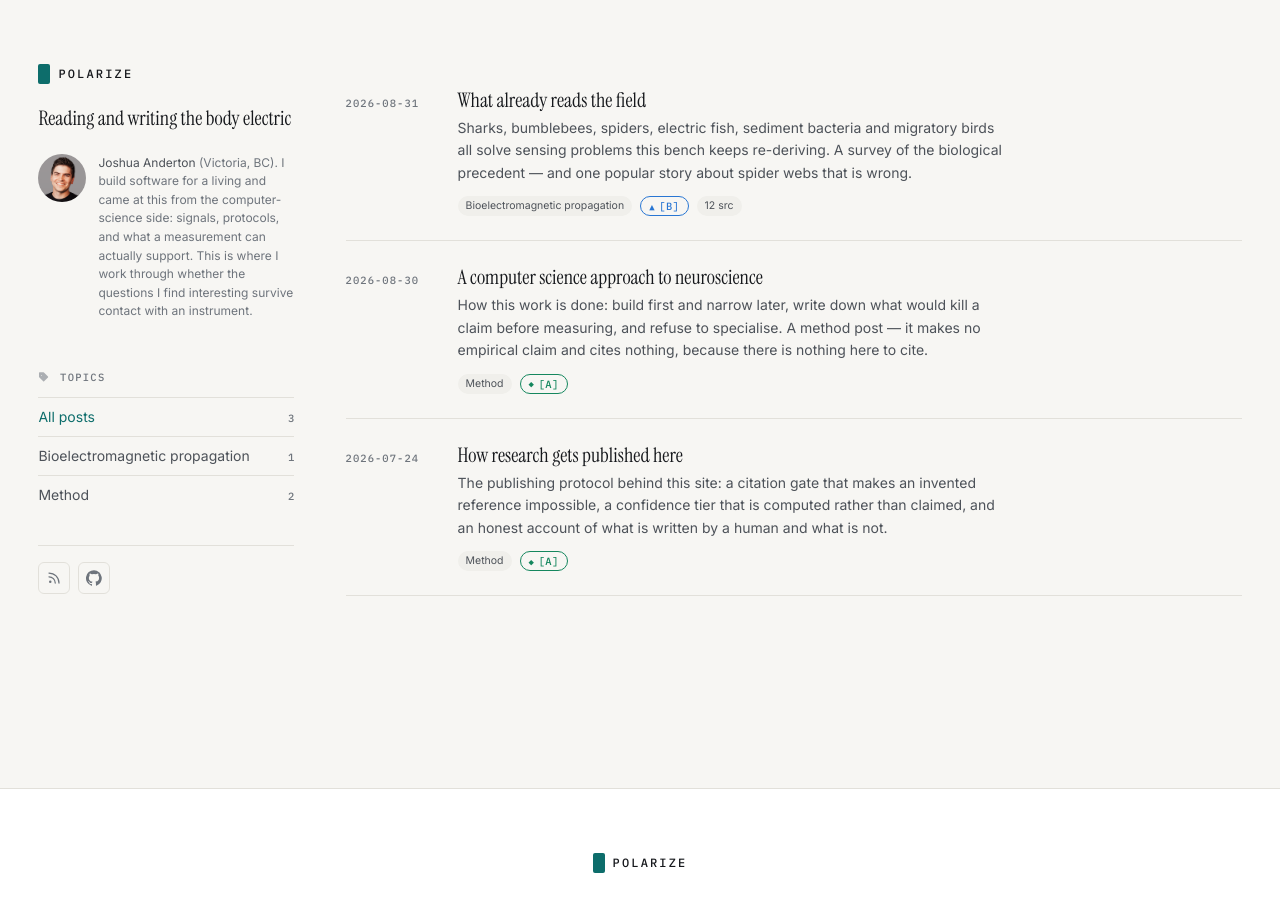
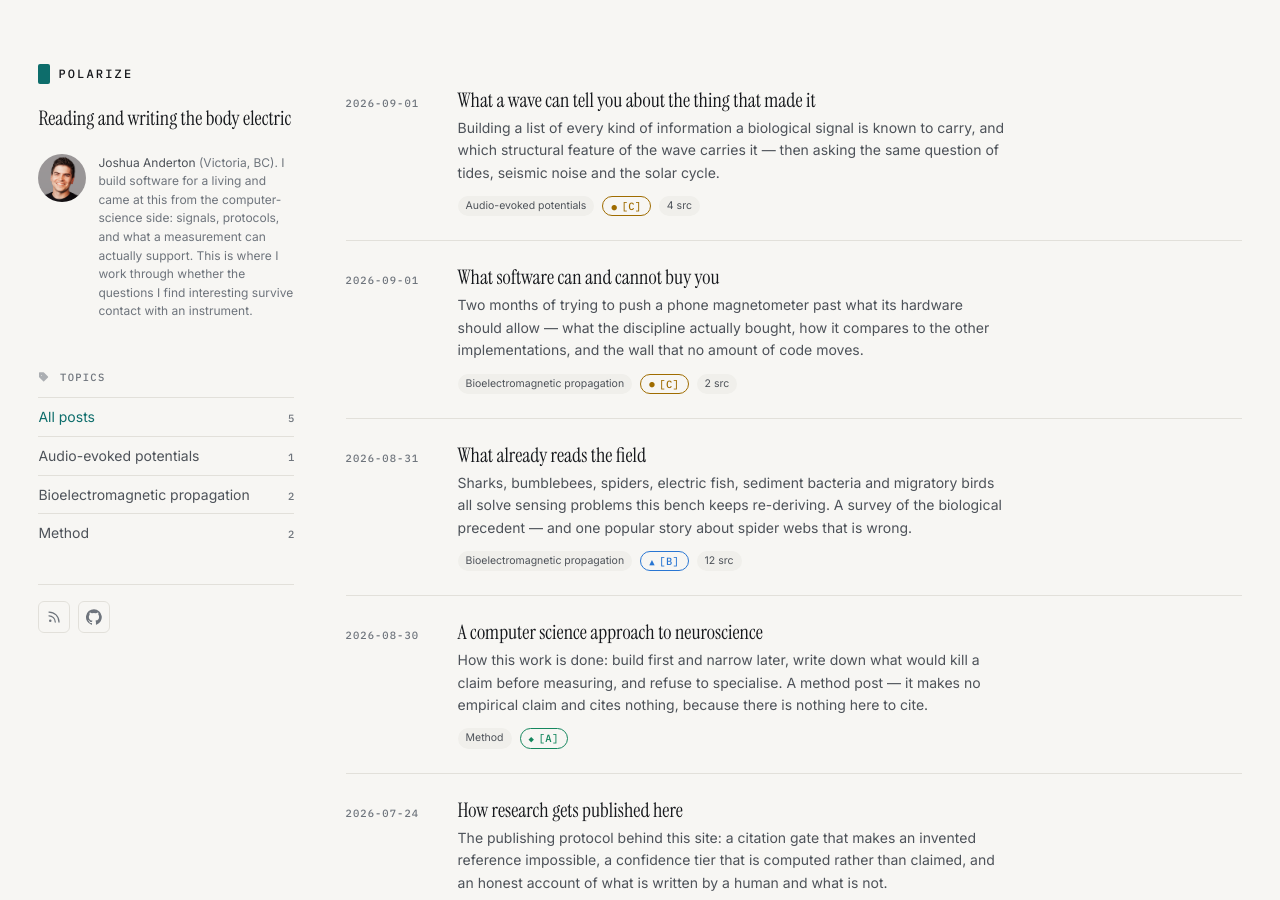
Before and after one commit to polarizetech/polarize.tech, a Jekyll site: the page built from index.html, in a window 1280 px wide and 900 px high. Built offline with Jekyll 4.4.1, drawn with Linux system fonts in a browser that asks for light colours; the list of posts is cut into pages by our own code; part of the change alters nothing that is shown.

Commit message:
posts: the magnetometer walkthrough, and the wave-information survey
"What software can and cannot buy you" — two months of pushing a phone
magnetometer, what the discipline bought, and the wall it does not move. Covers
the four comparator implementations (CrowdMag, phyphox, the NASA citizen-science
work, ADVIO), what each is for, and how each is used here — including the one
place a comparator is right and this rig is wrong: the calibrated channel is not
logged, and its absence caused a multi-day misattribution.

"What a wave can tell you about the thing that made it" — the survey process.
The six bioelectric signals catalogued, the information axes with a resolved
entry point each, and the non-biological waves read as a control. Its own
standing rule is the point: a high structure score on a signal with no organism
in it is a caution about the instrument, not a finding about nature.

Held back per the operator, and recorded in the research register rather than
silently dropped: the averaging-plateau technique (patentable-shaped), the
specific delivered-rate and noise-floor figures (cheap to scoop, not
patentable), and the decomposition hypothesis behind the wave survey (a
candidate novel integration). Both posts are tiered C and neither reports what
an unread source found.

Citation keys are the machine-generated ones, not the ones I guessed: the ECG
biometrics review is fratini2015 and the EEG one chan2018. Both verified against
their resolved titles before use.

Co-Authored-By: Claude Opus 5 <noreply@anthropic.com>

```diff
--- a/_data/citations.yml
+++ b/_data/citations.yml
@@ -1,6 +1,30 @@
 # GENERATED — DO NOT HAND-EDIT.
 # Source: polarizetech/research (machine-verified against Crossref/PubMed).
 # Regenerate: python3 scripts/sync_research.py
+
+attia2019:
+  doi: "10.1161/CIRCEP.119.007284"
+  first_author: "Attia"
+  year: "2019"
+  title: "Age and Sex Estimation Using Artificial Intelligence From Standard 12-Lead ECGs"
+  journal: "Circulation: Arrhythmia and Electrophysiology"
+  volume: "12"
+  registry: "crossref"
+  verified_on: "2026-09-01"
+  full_text_read: false
+  authors:
+    - "Attia Zachi I."
+    - "Friedman Paul A."
+    - "Noseworthy Peter A."
+    - "Lopez-Jimenez Francisco"
+    - "Ladewig Dorothy J."
+    - "Satam Gaurav"
+    - "Pellikka Patricia A."
+    - "Munger Thomas M."
+    - "Asirvatham Samuel J."
+    - "Scott Christopher G."
+    - "Carter Rickey E."
+    - "Kapa Suraj"
 
 bell1997:
   doi: "10.1038/387278a0"
@@ -33,6 +57,22 @@ blakemore1975:
   authors:
     - "Blakemore Richard"
 
+chan2018:
+  doi: "10.3389/fninf.2018.00066"
+  first_author: "Chan"
+  year: "2018"
+  title: "Challenges and Future Perspectives on Electroencephalogram-Based Biometrics in Person Recognition"
+  journal: "Frontiers in Neuroinformatics"
+  volume: "12"
+  registry: "crossref"
+  verified_on: "2026-09-01"
+  full_text_read: false
+  authors:
+    - "Chan Hui-Ling"
+    - "Kuo Po-Chih"
+    - "Cheng Chia-Yi"
+    - "Chen Yong-Sheng"
+
 clarke2013:
   doi: "10.1126/science.1230883"
   first_author: "Clarke"
@@ -49,6 +89,22 @@ clarke2013:
     - "Whitney Heather"
     - "Sutton Gregory"
     - "Robert Daniel"
+
+fratini2015:
+  doi: "10.1186/s12938-015-0072-y"
+  first_author: "Fratini"
+  year: "2015"
+  title: "Individual identification via electrocardiogram analysis"
+  journal: "BioMedical Engineering OnLine"
+  volume: "14"
+  registry: "crossref"
+  verified_on: "2026-09-01"
+  full_text_read: false
+  authors:
+    - "Fratini Antonio"
+    - "Sansone Mario"
+    - "Bifulco Paolo"
+    - "Cesarelli Mario"
 
 goldwyn2014:
   doi: "10.1523/JNEUROSCI.0175-14.2014"
@@ -148,6 +204,32 @@ kennedy2014:
     - "Abbott L F"
     - "Sawtell Nathaniel B"
 
+lima2021:
+  doi: "10.1038/s41467-021-25351-7"
+  first_author: "Lima"
+  year: "2021"
+  title: "Deep neural network-estimated electrocardiographic age as a mortality predictor"
+  journal: "Nature Communications"
+  volume: "12"
+  registry: "crossref"
+  verified_on: "2026-09-01"
+  full_text_read: false
+  authors:
+    - "Lima Emilly M."
+    - "Ribeiro Antônio H."
+    - "Paixão Gabriela M. M."
+    - "Ribeiro Manoel Horta"
+    - "Pinto-Filho Marcelo M."
+    - "Gomes Paulo R."
+    - "Oliveira Derick M."
+    - "Sabino Ester C."
+    - "Duncan Bruce B."
+    - "Giatti Luana"
+    - "Barreto Sandhi M."
+    - "Meira Jr Wagner"
+    - "Schön Thomas B."
+    - "Ribeiro Antonio Luiz P."
+
 martorell2019:
   doi: "10.1016/j.cell.2019.02.014"
   pmid: "30879788"
@@ -194,6 +276,19 @@ morley2018:
     - "Morley Erica L."
     - "Robert Daniel"
 
+odenwald2022:
+  doi: "10.1029/2020SW002669"
+  first_author: "Odenwald"
+  year: "2022"
+  title: "Can Smartphones Detect Geomagnetic Storms?"
+  journal: "Space Weather"
+  volume: "20"
+  registry: "crossref"
+  verified_on: "2026-09-01"
+  full_text_read: false
+  authors:
+    - "Odenwald S. F."
+
 ortegajimenez2013:
   doi: "10.1038/srep02108"
   first_author: "Ortega-Jimenez"
@@ -234,6 +329,19 @@ pfeffer2012:
     - "Schramm Andreas"
     - "Risgaard-Petersen Nils"
     - "Nielsen Lars Peter"
+
+roth2024:
+  doi: "10.1063/5.0201950"
+  first_author: "Roth"
+  year: "2024"
+  title: "The magnetocardiogram"
+  journal: "Biophysics Reviews"
+  volume: "5"
+  registry: "crossref"
+  verified_on: "2026-09-01"
+  full_text_read: false
+  authors:
+    - "Roth Bradley J."
 
 sutton2016:
   doi: "10.1073/pnas.1601624113"
--- /dev/null
+++ b/_posts/2026-09-01-what-a-wave-can-tell-you.md
@@ -0,0 +1,151 @@
+---
+title: "What a wave can tell you about the thing that made it"
+description: >-
+  Building a list of every kind of information a biological signal is known to
+  carry, and which structural feature of the wave carries it — then asking the
+  same question of tides, seismic noise and the solar cycle.
+date: 2026-09-01 11:00:00 -0600
+project: audio-evoked-potentials
+status: published
+tier: C
+claims:
+citations:
+  - fratini2015
+  - chan2018
+  - attia2019
+  - lima2021
+summary: >-
+  A heartbeat is usually treated as a trace of a heart working. The published
+  literature says it is considerably more than that — identity, sex, age and
+  health have all been read out of one. This is the survey of what a biological
+  wave is known to carry, which signals have been catalogued so far, and what
+  happened when the same reader was pointed at waves with no organism in them.
+---
+
+This is a process post. It is about building a list, why the list turned out to be the
+useful artefact, and what checking it against non-living waves did to it.
+
+The starting observation is unremarkable once stated: **an ECG is not only a record of a
+heart contracting.** The published literature has read identity, sex, age and health out
+of the same trace. If that is true of one signal, the obvious question is what *every*
+biological signal carries, and whether the same structural features carry it each time.
+
+Answering that properly starts with a boring inventory.
+
+## The signals catalogued so far
+
+Six, named by the tissue they come from rather than the application they serve. These are
+representative textbook ranges, not hard bounds.
+
+| signal | source | band | amplitude | what its shape is like |
+|---|---|---|---|---|
+| **ECG** | myocardium | ~0.05–100 Hz | 1–10 mV | strongly periodic, one sharp recurring event, very consistent beat shape |
+| **EEG** | cortex | ~0.5–100 Hz | 2 µV – 0.1 mV | broadband, oscillatory, band-structured, weakly event-locked |
+| **EMG** | skeletal muscle | ~2–500 Hz | 50 µV – 5 mV | burst-structured, high-frequency, amplitude tracks effort |
+| **EOG** | corneo-retinal dipole | ~DC–10 Hz | 10 µV – 5 mV | slow steps and ramps — saccades, blinks — essentially DC |
+| **EDA** | sweat glands | ~DC–2 Hz | µS-scale | a slow level with responses on top; not oscillatory at all |
+| **EGG** | stomach smooth muscle | ~0.03–0.15 Hz | 10–500 µV | a very-low-frequency near-sinusoidal pacemaker rhythm |
+
+Writing that table was the first useful thing, and not for the reason I expected. Laid
+out together, the six are separated by properties that have nothing to do with
+physiology: how periodic they are, how sharp their events are, where their spectral
+weight sits, how much DC they carry. **You can tell them apart without knowing what
+tissue you are looking at.** That is either an interesting fact about biological signals
+or an artefact of how they are all recorded, and I genuinely do not know which yet.
+
+## The axes, and where each one comes from
+
+The second list is the map: what kind of information is a biological wave known to carry?
+Each row below is an entry point to a literature, not a claim of mine.
+
+**Identity.** Attributing a trace to a specific person is a mature field for
+ECG {% include cite.html key="fratini2015" %}, and there is a parallel line of work on
+individuating signatures in EEG {% include cite.html key="chan2018" %}.
+
+**Sex and age.** Both have been read from short clinical
+recordings {% include cite.html key="attia2019" %}, and the *discrepancy* between an
+age estimated from the signal and the person's actual age has itself been studied as a
+marker {% include cite.html key="lima2021" %}.
+
+**Autonomic and affective state.** Heart-rate variability is the standard non-invasive
+window onto autonomic balance, and electrodermal activity indexes a sympathetic pathway
+directly.
+
+**Intention.** Muscle activity decodes motor intent; cortical activity carries potentials
+that precede movement rather than follow it.
+
+**Health.** The axis with the most literature behind it, and the only one this bench has
+measured anything on directly.
+
+I want to be careful here, because this is exactly the point where a survey turns into an
+overclaim: **I have not read any of those papers at full text.** They are cited as the
+entry point to their topic. What I can say is that these axes exist and are established;
+what I cannot say from this page is what any individual study found.
+
+## The part I did not expect
+
+Building the list changed what I thought the project was.
+
+I had been treating this as *signal processing* — a question about extracting a feature
+from a trace. Laying the axes out next to each other makes it look like a **taxonomy
+problem** instead. Identity, sex and age are properties that barely change. State and
+intention change minute to minute. Health drifts. Those are not the same kind of quantity,
+and lumping them together as "information in the signal" hides the most important
+distinction between them.
+
+That reframing is the actual output of the exercise, and it came from making a table, not
+from running anything.
+
+## Pointing it at waves with nothing alive in them
+
+Here is the part that keeps the whole thing honest, and it is the reason I would defend
+this method to anyone building something similar.
+
+If you build a reader that finds rich structure in biological signals, you have to ask
+whether it finds rich structure in *everything*. So the same reader gets pointed at waves
+with no organism anywhere in them:
+
+- **Tide gauges** — two stations, 61 days. A blind read recovered the principal lunar
+  semidiurnal period and correctly separated the moon's contribution from the weather's.
+- **Solar flux against cosmic-ray flux** — 14.6 years. It recovered the known
+  anticorrelation, but only when given the full cycle. That makes it a result about
+  *how much data you need*, not about the sun.
+- **Seismic, infrasound, ocean sound and the geomagnetic field** — it recovered the
+  secondary microseism and the daily solar-quiet variation, blind.
+
+The standing rule on that log is the sentence I would put on the wall:
+
+> A high structure score on a signal with no organism in it is a caution about the
+> instrument, not a finding about nature.
+
+**Reading tides well is partly bad news.** It means the structure the reader is finding
+might be a property of the reader rather than of life. Every one of those runs was a test
+of the instrument that could have embarrassed it, and two of them did — one exposed
+silent bugs at low sample rates, another showed a standard statistical null to be invalid
+on deterministic signals.
+
+## Sound, light, and water
+
+The obvious next question is whether the same characteristics carry information in
+non-biological waves, and here I want to be honest about the state of it: **this is
+mapped, not tested.**
+
+The structural properties in question — how loud, how bright, how periodic, how
+consistent the repeating unit is, whether a slow rhythm modulates a fast one — all have
+natural readings in sound and in light. Loudness and timbre in acoustics; brightness and
+colour in optics; amplitude and morphology in a bioelectric trace. Water gave the
+cleanest test so far precisely because a tide is so well characterised that the reader
+had nowhere to hide.
+
+But a correspondence you can *write down* is not a correspondence you have *shown*.
+Applying these characteristics across modalities is, until it is tested the same way the
+cardiac work was, **a hypothesis carried by analogy.** I would rather say that plainly
+than let a tidy table imply otherwise.
+
+## What would make this wrong
+
+If the structural characteristics that separate biological signals turn out to separate
+*any* filtered time series equally well, then the shared-grammar idea is an artefact of
+everyone using similar analysis pipelines, and this survey is describing the pipeline
+rather than describing life. That is a real possibility, it is the reason the
+non-biological waves get read at all, and nothing on this page rules it out.
--- /dev/null
+++ b/_posts/2026-09-01-what-software-can-and-cannot-buy.md
@@ -0,0 +1,157 @@
+---
+title: "What software can and cannot buy you"
+description: >-
+  Two months of trying to push a phone magnetometer past what its hardware
+  should allow — what the discipline actually bought, how it compares to the
+  other implementations, and the wall that no amount of code moves.
+date: 2026-09-01 09:00:00 -0600
+project: bioem-propagation
+status: published
+tier: C
+claims:
+citations:
+  - roth2024
+  - odenwald2022
+summary: >-
+  Every phone has a magnetometer in it. The interesting question is not whether
+  you can read a body with one — you cannot — but how far careful software
+  gets you before the hardware stops you, and how you would know which of the
+  two you were up against. This is what was tried, what the other
+  implementations do, and where the line turned out to be.
+---
+
+There is a magnetometer in every phone, sitting there being a compass. The question
+that got me started was whether disciplined software could push it somewhere it was
+never meant to go.
+
+The short version: **software buys you enormously more than I expected, and none of it
+is sensitivity.** This is a walk through what was actually tried, what the other
+implementations in this space do, and where the line sits.
+
+## The mentality
+
+The instinct when you have inadequate hardware is to look for the clever trick — the
+processing step that recovers what the sensor missed. That instinct is mostly wrong, and
+it took a while to internalise why.
+
+What software can do, it turns out, is a long list:
+
+- **Verify rather than assume.** Every parameter you did not measure is a parameter you
+  are guessing at.
+- **Know its own noise**, in the band that matters rather than across the whole
+  spectrum.
+- **Refuse to believe itself** — surrogate nulls, held-out thresholds, injection tests
+  that establish what the pipeline would have detected.
+- **Keep everything on one clock**, so that motion can be separated from field.
+- **Report its own gaps** instead of quietly interpolating them.
+
+What software cannot do is manufacture information that never entered the converter. If
+the quantisation step is larger than the thing you want to see, no amount of averaging,
+whitening or filtering invents it. That is the whole lesson and it took building the
+thing to learn it properly.
+
+## The other implementations, and what each one is for
+
+I did not build this in a vacuum, and the most useful hours were spent reading what
+other people had already done. Four are worth documenting, because each is built for a
+different purpose and each is better than mine at its own job.
+
+**NOAA's CrowdMag** collects smartphone magnetometer readings as a distributed
+geomagnetic survey. Its defining property is that **it validates every contribution
+against a field model** — it knows whether a reading is *correct*, in absolute terms.
+Mine does not, and has never checked.
+
+**phyphox and Physics Toolbox** are physics-education tools. Their defining property is
+that they **expose the raw and the calibrated channel side by side**, switchable in two
+taps. That distinction matters more than it sounds and I will come back to it.
+
+**The NASA/Odenwald citizen-science work** characterises what a phone magnetometer can
+do for space-weather monitoring {% include cite.html key="odenwald2022" %}, and is the
+closest published reference point for the noise performance of this class of sensor.
+
+**ADVIO** is a visual-inertial odometry research dataset — not a magnetometry project at
+all, but it ships real multi-sensor phone recordings under an open licence, which makes
+it a cross-device control for anyone testing whether an effect is a property of one
+handset or of the platform.
+
+**How I use them.** CrowdMag is the model for an absolute-accuracy check I have not yet
+built. phyphox is the reason I know the dual-channel decision is a defect and not a
+preference. ADVIO is the corpus that lets a finding be checked on hardware I do not own.
+None of that required permission; all of it required reading.
+
+## What was actually tried
+
+**Measure the delivered sample rate, per recording.** Not the requested rate — the
+delivered one. It is not the same number, the difference is systematic, and every
+frequency-domain result is wrong by that factor if you assume instead of check. None of
+the implementations above verifies this per record.
+
+**Measure the noise floor in-band, not broadband.** This one produced the most useful
+correction of the whole project, in the opposite direction from the one you would fear:
+a broadband figure **overstated** the noise at the frequency of interest by a large
+factor, because real recordings are drift-dominated. Carrying the wrong number around
+declares runnable experiments unrunnable. An instrument that makes you *too* pessimistic
+kills experiments silently, and nothing in the output tells you it happened.
+
+**Build the nulls before the result.** Four families of surrogate, thresholds taken as a
+maximum statistic over the entire search rather than per-cell, and a refusal to quote a
+false-alarm bound above a stated ceiling. The comparators run quality control against a
+model; none of them runs a null. This is the single biggest difference and it is
+entirely software.
+
+**Validate by injection.** Put a known signal into the real path and measure what
+fraction the pipeline recovers. Without this you have no idea whether a null result
+means absence or means your analysis would have missed it anyway.
+
+**One monotonic timebase across every sensor stream.** Magnetometer, accelerometer,
+gyroscope, attitude — all on one clock. Almost every useful discriminator for
+separating "the phone moved" from "the field changed" depends on this, and it is
+impossible to retrofit.
+
+## Where it is worse, including one real defect
+
+Being honest about this is most of the value of having done the comparison.
+
+**The calibrated channel is not logged, and that is a genuine defect.** Recording the raw
+channel as primary is right — calibration is a filter with unpublished behaviour, and you
+cannot undo it. But the calibrated channel alongside it is a *free diagnostic*, phyphox
+does it, and its absence directly caused a multi-day misattribution: a large static field
+offset was read as an external accessory when it was internal to the device. A diagnostic
+channel I chose not to record would have shown that immediately. It is the cheapest fix
+on my list and it needs an app build.
+
+**No absolute accuracy validation.** CrowdMag would have caught the same thing a
+different way.
+
+**One operating system, and a private archive.** The cross-device control leans on other
+people's corpora because mine is not shareable.
+
+**Dropped samples across long recordings**, reported rather than hidden — and the
+"zero dropped gaps" figure that circulated in my own notes came from a single short run
+and does not survive contact with hours of recording.
+
+## The wall
+
+The target for reading cardiac activity magnetically is described in the review
+literature {% include cite.html key="roth2024" %}, and the gap between it and a phone is
+not a factor of a few. It is orders of magnitude, and it is a property of the sensor.
+
+That is the part worth stating plainly, because it is where the mentality I started with
+runs out. Every item in the "what software can do" list above is real, and I would defend
+all of it as worth building. Not one of those things moves the floor. They tell you
+where the floor *is*, they stop you fooling yourself about what is above it, and they
+make a null result mean something — which is a great deal, and is not the same as
+sensitivity.
+
+**The honest summary:** for what it is actually for — searching for weak periodic
+structure with real nulls — this is a more careful instrument than the comparators, and
+the gap is not close. For what the comparators are built for, it is worse, and one of
+those gaps is a defect rather than a trade-off.
+
+## What would change my mind
+
+If someone demonstrates that a stock phone magnetometer resolves a signal at the
+amplitude the cardiac literature describes, under a protocol with real nulls and an
+injection test, then the sensitivity wall I am describing is not where I think it is and
+this post is wrong. I would want to see the null machinery before the result, which is
+the same standard I am holding myself to.
```
